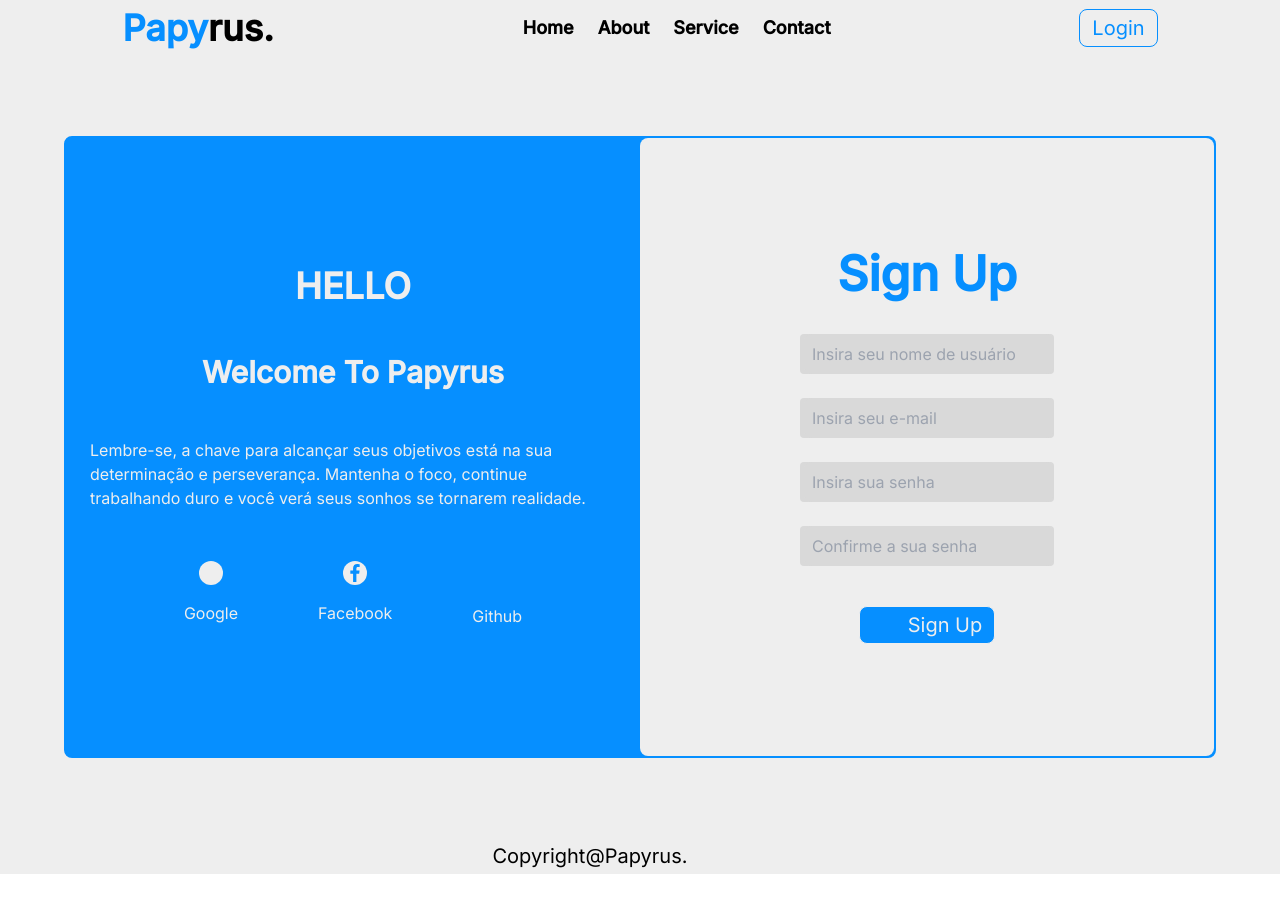
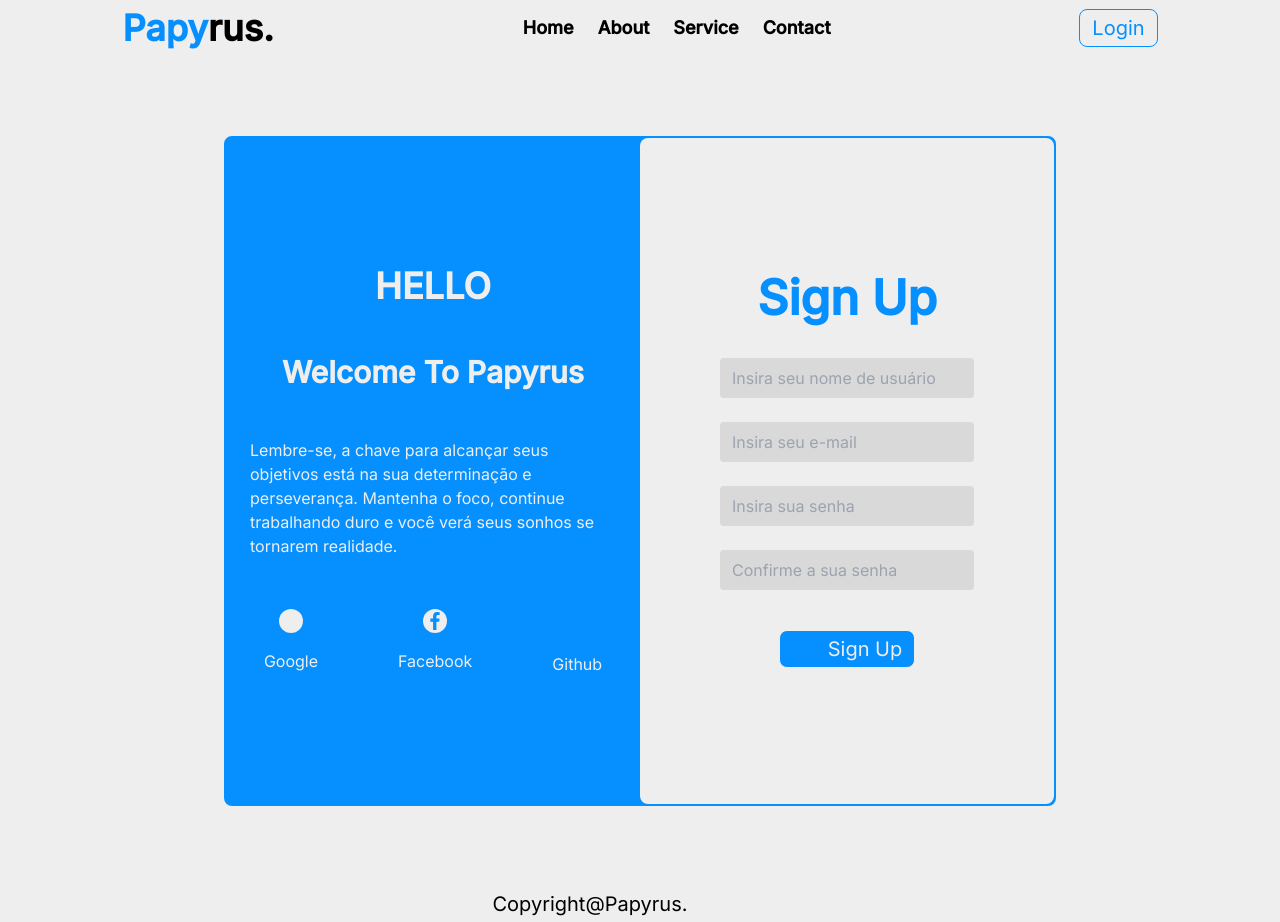
Before and after one commit to PapyrusProject/papyrus-depreciated, a React (Vite) app: page /signup in a window 1280 px wide. Before the commit the page ends 874 px from the top, so only its background shows below. Built offline with nearby package versions, Linux system fonts and the light colour scheme; some icons are missing.

Commit message:
fix: change resposiviness signup page

```diff
--- a/src/pages/SignUp.tsx
+++ b/src/pages/SignUp.tsx
@@ -5,7 +5,7 @@ export default function SignUp() {
 
   return (
     <>
-      <div className="flex flex-wrap justify-center mx-auto my-20 border-2 rounded-lg w-[90%] border-primary bg-primary">
+      <div className="flex flex-wrap justify-center mx-auto my-20 border-2 rounded-lg w-[98%] sm:w-[90%] md:w-[80%] lg:w-[70%] xl:w-[65%] xl2:w-[55%] border-primary bg-primary">
         <SignUpTextComponent />
         <RegisterForm />
       </div>
```
